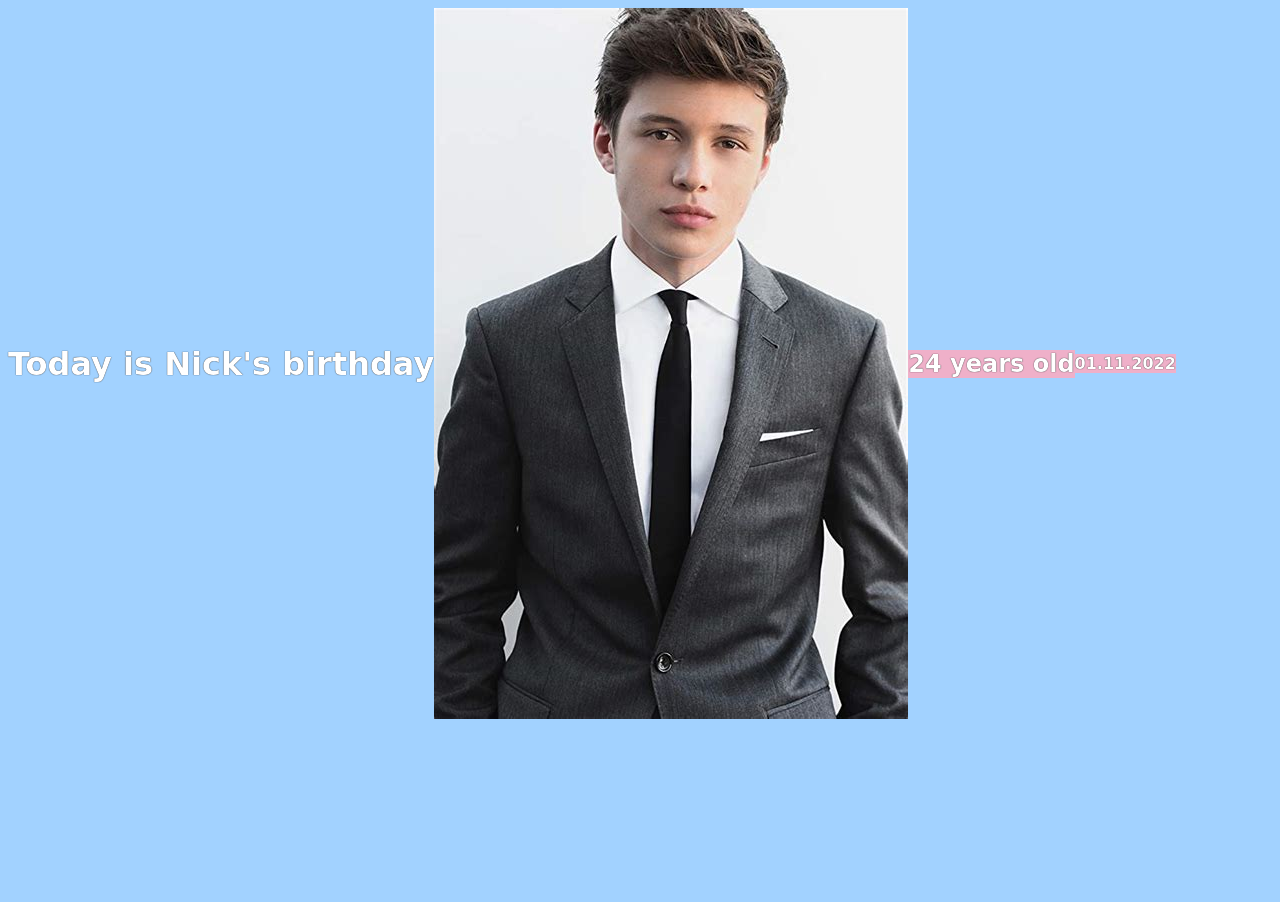
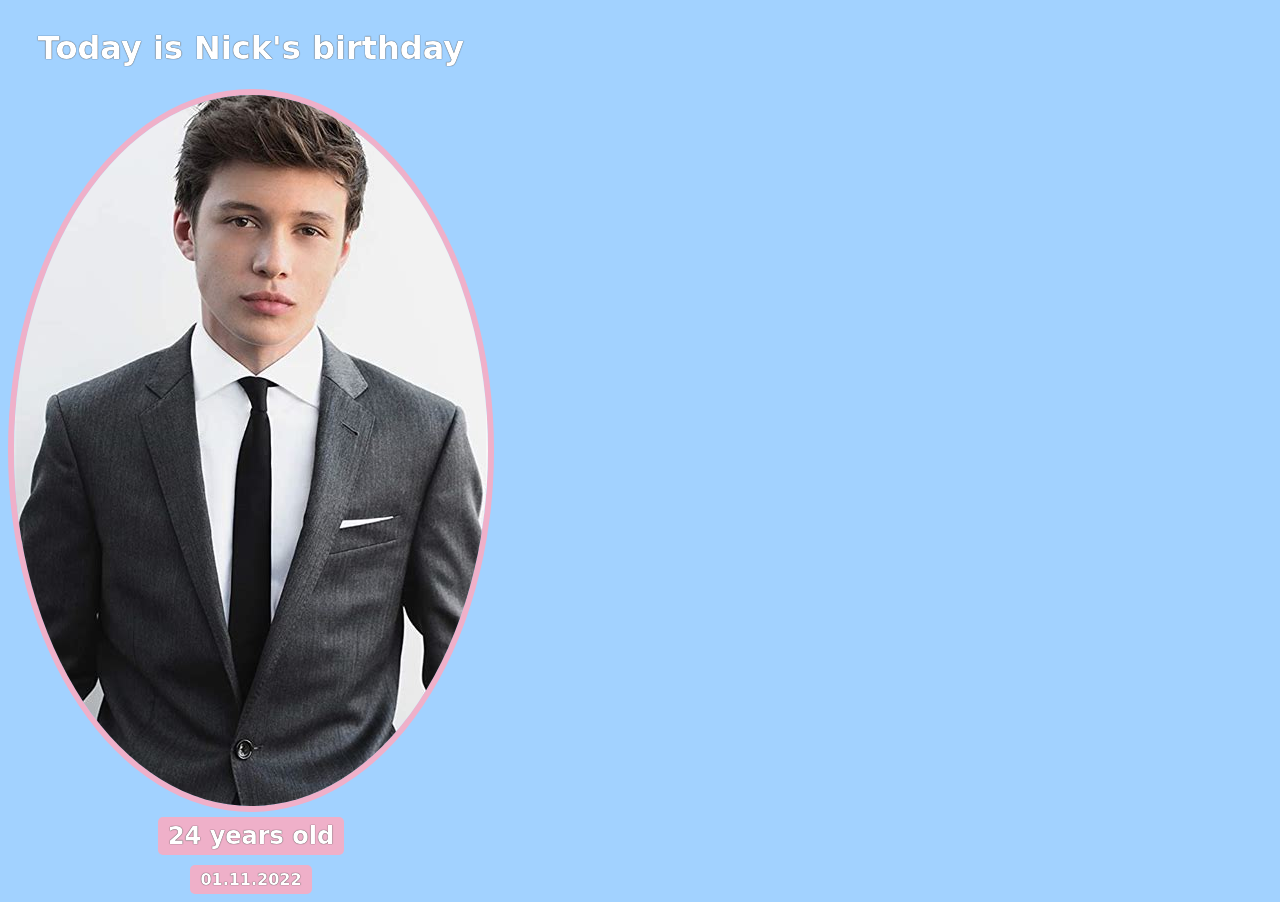
Before and after one commit to nyquil24/flameHTML-CSS, a plain HTML site: page card/index.html in a window 1280 px wide. Before the commit the page ends 800 px from the top, so only its background shows below. Drawn offline with Linux system fonts and the light colour scheme.

Commit message:
formatted card

```diff
--- a/card/index.html
+++ b/card/index.html
@@ -2,11 +2,16 @@
 <html lang="en">
 <head>
     <link rel="stylesheet" href="styles.css">
+    <link rel="preconnect" href="https://fonts.googleapis.com">
+<link rel="preconnect" href="https://fonts.gstatic.com" crossorigin>
+<link href="https://fonts.googleapis.com/css2?family=Montserrat:ital,wght@1,200&family=Orbitron&display=swap" rel="stylesheet">
 </head>
 <body>
-    <h1>Today is Nick's birthday</h1>
-    <img src="nick.jpg">
-    <h2>24 years old</h2>
-    <h4>01.11.2022</h4>
+    <div id="header">
+        <h1>Today is Nick's birthday</h1>
+        <img id="bff-img" src="nick.jpg">
+        <h2 id="bday-age">24 years old</h2>
+        <h4 id="bday-date">01.11.2022</h4>
+        </div>
     </body>
 </html>
--- a/card/styles.css
+++ b/card/styles.css
@@ -18,6 +18,22 @@ h1, h2, h3, h4, p {
     text-shadow: 0px 0px 1px black;
 }
 
-h2, h4 {
+#bday-age {
     background: #efb0c9;
+    padding: 5px 10px;
+    border-radius: 5px;
+    margin: 5px 0 10px 0;
 }
+
+#bday-date{
+    background: #efb0c9;
+    margin: 0;
+    padding: 5px 10px;
+    border-radius: 5px;
+}
+
+#header {
+    display: flex;
+    flex-direction: column;
+    align-items: center;
+}
```
